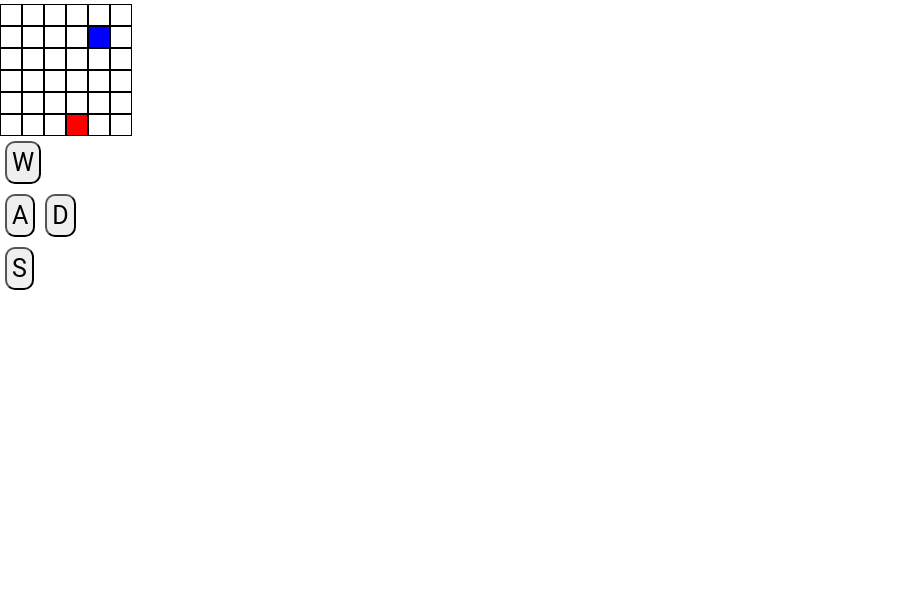
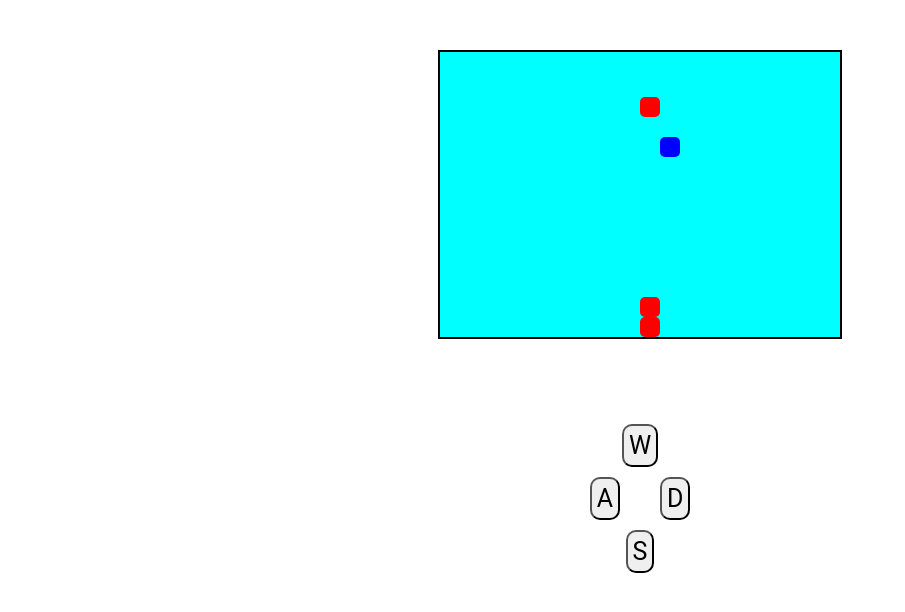
Before and after one commit to Nathan8bits/GameLitleSnake, a plain HTML site: page index.html in a window 1280 px wide. Shown: the whole page, without its empty margins (0-905 px from the left). Drawn offline with Linux system fonts and the light colour scheme.

```diff
--- a/css/style.css
+++ b/css/style.css
@@ -4,10 +4,6 @@
     font-family: 'roboto', sans-serif;
 }
 
-table {
-    font-size: x-large;
-
-}
 
 button {
     padding: 5px;
@@ -16,18 +12,39 @@ button {
     border-radius: 10px;
 }
 
-.btnAS {
+.centralizar {
     display: flex;
-    flex-direction: row;
+    justify-content: center;
+    align-items: center;
 }
+
+.btnA {
+    margin-right: 20px;
+}
+
+.btnD {
+    margin-left: 20px;
+}
+
+.controle {
+    padding: 30px;
+}
+
 
 table{
     border-collapse: collapse;
+    border: 2px solid black;
 }
 
 td{
-    border: 0.1px solid black;
     padding: 10px;
+}
+
+section {
+    background-color: aqua;
+    width: 400px;
+    margin: 50px;
+    border: 2px solid black;
 }
 
 .pause {
@@ -44,7 +61,9 @@ td{
 
 .vida{
     background-color: red;
+    border-radius: 5px;
 }
 .blue{
     background-color: blue;
+    border-radius: 5px;
 }
--- a/index.html
+++ b/index.html
@@ -11,17 +11,24 @@
     <script src="./js/main.js" defer></script>
 </head>
 <body>
-    <section class="game">
+    <div class="centralizar">
+        <section class="game">
 
-    </section>
+        </section>
+    </div>
 
     <div class="controle">
-        <button class="btnW">W</button>
-        <div class="btnAS">
+        <div class="centralizar">
+            <button class="btnW">W</button>
+        </div>
+        <div class="centralizar">
             <button class="btnA">A</button>
             <button class="btnD">D</button>
         </div>
-        <button class="btnS">S</button>
+        <div class="centralizar">
+            <button class="btnS">S</button>
+        </div>
     </div>
+
 </body>
 </html>
--- a/js/main.js
+++ b/js/main.js
@@ -1,5 +1,5 @@
-let tamY = 6;//colunas
-let tamX = 6; //linhas, colunas  10, 6
+let tamY = 20;//colunas
+let tamX = 14; //linhas, colunas  10, 6
 //let matriz = new Array(tamX);//colunas
 
 //variavel de controle
@@ -16,24 +16,6 @@ for (let index = 0; index < tamCobra; index++) {
     cobra[index] = new Array(2);
 }
 
-cobra[0][0] = parseInt(tamY/2);//y
-cobra[0][1] = 1;//x
-cobra[1][0] = parseInt(tamY/2);
-cobra[1][1] = 0;
-cobra[2][0] = parseInt(tamY/2) ;
-cobra[2][1] = 0;
-console.log(cobra);
-
-//adicionando nova parte
-/*
-let newParte = [2]
-newParte[0] = 1;
-newParte[1] = 2;
-
-cobra.push(newParte)
-*/
-
-
 //variavies do html
 const game = document.querySelector(".game");
 criarTabuleiro();
@@ -41,156 +23,98 @@ let celulaTd = document.querySelectorAll(".celulaTd");
 //celulaTd[x*tamY + y].setAttribute("class", "vida");
 //celulaTd[x*tamY + y].classList.remove("vida");
 
+//main
+(() => {
+    cobra[0][0] = parseInt(tamY/2);//y
+    cobra[0][1] = 2;//x
+    cobra[1][0] = parseInt(tamY/2);
+    cobra[1][1] = 1;
+    cobra[2][0] = parseInt(tamY/2) ;
+    cobra[2][1] = 0;
+    console.log(cobra);
 
-//main
-/*
-//iniciando o mapa
-for(let i = 0; i < tamX; i++) {
-    matriz[i] = new Array(tamY)
-
-    for(let j=0; j<tamY; j++) {
-        matriz[i][j] = ' ';//preenchendo o mapa
-    }
-}*/
-
-
-//console.log(matriz)
-//console.log(cobra);
     console.log(ultimaTecla);
-
     posicionarCobra();
     gerarComida();
     posicionarComida();
-proxFrame();
 
-
-function movCima() {
-    if(ultimaTecla === 'a' || ultimaTecla === 'd') {
-        ultimaTecla = 'w';
-        proxFrame()
-        console.log(ultimaTecla);
-    }
-}
-
-function movBaixo() {
-    if(ultimaTecla == 'a' || ultimaTecla == 'd') {
-        ultimaTecla = 's';
-        proxFrame()
-        console.log(ultimaTecla);
-    }
-}
-
-function movEsquerda() {
-    if(ultimaTecla === 'w' || ultimaTecla === 's') {
-        ultimaTecla = 'a';
-        proxFrame()
-        console.log(ultimaTecla);
-    }
-}
-
-function movDireita() {
-    if(ultimaTecla === 'w' || ultimaTecla === 's') {
-        ultimaTecla = 'd';
-        proxFrame()
-        console.log(ultimaTecla);
-    }
-}
-
-const btnW = document.querySelector(".btnW");
-btnW.addEventListener("click", movCima);
-
-const btnS = document.querySelector(".btnS");
-btnS.addEventListener("click", movBaixo);
-
-const btnA = document.querySelector(".btnA");
-btnA.addEventListener("click", movEsquerda);
-
-const btnD = document.querySelector(".btnD");
-btnD.addEventListener("click", movDireita);
-
-document.addEventListener('keypress', function(event) {
-    if (event.key === 'w') {
-      // Ações a serem executadas quando o Enter for pressionado
-        movCima();
-        console.log("cima");
-    }
-  });
-
-document.addEventListener('keypress', function(event) {
-    if (event.key === 'a') {
-      // Ações a serem executadas quando o Enter for pressionado
-         movEsquerda();
-        console.log("esquerda");
-    }
-  });
-
-document.addEventListener('keypress', function(event) {
-    if (event.key === 'd') {
-      // Ações a serem executadas quando o Enter for pressionado
-        movDireita();
-        console.log("direita");
-    }
-  });
-
-document.addEventListener('keypress', function(event) {
-    if (event.key === 's') {
-      // Ações a serem executadas quando o Enter for pressionado
-      movBaixo();
-      console.log("baixo");
-    }
-  });
-
+})()
 
 setInterval(() => {
     //console.log(`run: ${run}`)
     if(run) {
         console.log(`run: ${run}`);
         proxFrame();
-        console.log("frame");
+        //console.log("frame");
     }
-}, 1000);
+}, 200);
 
 
 function proxFrame()
 {
     if(run) {
-        console.log("proxFrame")
+        console.log("proxFrame")/
         console.log(`tamX: ${tamX}, tamY: ${tamY}. tamCobra: ${tamCobra}, cabeça: ${cobra[0][0]}, ${cobra[0][1]} ultima parte: ${cobra[tamCobra-1][0]}, ${cobra[tamCobra-1][1]}`);
         //console.log(`run: ${run}`);
 
+        direcao();
+
+        //console.log(cobra[0][1])
+
+
+        if( cobra[0][0] >= 0
+            && cobra[0][0] < tamY
+            && cobra[0][1] >= 0
+            && cobra[0][1] < tamX
+            && !verificarColisaoSelf(cobra[0])
+            ) {
+
                 celulaTd[cobra[tamCobra-1][1]*tamY + cobra[tamCobra-1][0]].classList.remove("vida");
-
                 for(let i = tamCobra - 1; i > 0; i--) {
                     cobra[i][0] = cobra[i-1][0];
                     cobra[i][1] = cobra[i-1][1];
                 }
+                posicionarCobra();
 
-        direcao();
-        posicionarCobra();
+            } else {
+                run = false;
+                console.log("PAREDE")
+            }
+
             colidiuComida();
-        //posicionarComida();
-
-        if( cobra[0][1] > tamX -1
-            || cobra[0][1] < 0
-            || cobra[0][0] > tamY - 1
-            || cobra[0][0] < 0
-            ) {
-
-                run = false;
-                console.log("PAREDE");
-                console.log(`run: ${run}`);
-        }
 
 
             //celulaTd[cobra[tamCobra-1][1]*tamY + cobra[tamCobra-1][0]].classList.remove("vida")
         //celulaTd[cobra[tamCobra-1][1]*tamY + cobra[tamCobra-1][0]].setAttribute("class", "blue")
 
-        console.log(`tamX: ${tamX}, tamY: ${tamY}. tamCobra: ${tamCobra}, cabeça: ${cobra[0][0]}, ${cobra[0][1]} ultima parte: ${cobra[tamCobra-1][0]}, ${cobra[tamCobra-1][1]}`);
+        //console.log(`tamX: ${tamX}, tamY: ${tamY}. tamCobra: ${tamCobra}, cabeça: ${cobra[0][0]}, ${cobra[0][1]} ultima parte: ${cobra[tamCobra-1][0]}, ${cobra[tamCobra-1][1]}`);
+    }
 }
 
+function verificarColisaoSelf(ponto) {
+    let colidiu = false;
 
+    for (let index = 1; index < tamCobra; index++) {
+        if(ponto[0] == cobra[index][0] && ponto[1] == cobra[index][1]) {
+            colidiu = true
+        }
     }
 
+    return colidiu;
+}
+
+function verifcarColisaoComida(ponto) {
+    let colidiu = false;
+
+    cobra.map((parte) => {
+        if( parte[0] == ponto[0]
+            && parte[1] == ponto[1]) {
+            colidiu = true;
+        }
+    })
+
+    return colidiu;
+}
 
 function colidiuComida() {
 
@@ -198,10 +122,17 @@ function colidiuComida() {
         //adicionando nova parte
         console.log("comeu");
         celulaTd[comida[1]*tamY + comida[0]].classList.remove("blue")
+        //celulaTd[comida[1]*tamY + comida[0]].classList.add("vida")
 
         cobra[0][0] = comida[0];
         cobra[0][1] = comida[1];
+
+        if(tamCobra <= tamX*tamY) {
             gerarComida();
+        }
+        else if (tamCobra == tamX*tamY) {
+            console.log("vc venceu")
+        }
 
         let newParte = [2];
         cobra.push(newParte);
@@ -213,38 +144,25 @@ function colidiuComida() {
            cobra[i][0] = cobra[i-1][0];
            cobra[i][1] = cobra[i-1][1];
         }
-
     }
-    //return colizao;
 }
 
 function gerarComida() {
-    let pontoValido = false;
-    let x;
-    let y;
+    let ponto = new Array(2);
+    ponto[0] = Math.floor(Math.random() *(tamY-1));
+    ponto[1] = Math.floor(Math.random() * (tamX - 1));
 
-    while(!pontoValido) {
-        x = Math.floor(Math.random() *(tamY-1));
-        y = Math.floor(Math.random() * (tamX - 1));
-
-        console.log(`x: ${x}, y: ${y}`);
-
-        cobra.map((parte) => {
-            if(parte[0] != x && parte[1] != y) {
-                pontoValido = true;
-            }
-        })
-    }
-
-    comida[0] = x;
-    comida[1] = y;
-    posicionarComida()
-
+    console.log(`x: ${ponto[0]}, y: ${ponto[1]}`);
+    while(verifcarColisaoComida(ponto)) {
+        ponto[0] = Math.floor(Math.random() *(tamY-1));
+        ponto[1] = Math.floor(Math.random() * (tamX - 1));
     }
 
 
-//Math.floor((Math.random() * (max - min)) + min)
-
+    comida[0] = ponto[0];
+    comida[1] = ponto[1];
+    posicionarComida()
+}
 
 function direcao() {
     switch (ultimaTecla)
--- a/js/mapa.js
+++ b/js/mapa.js
@@ -1,3 +1,48 @@
+const btnW = document.querySelector(".btnW");
+btnW.addEventListener("click", movCima);
+
+const btnS = document.querySelector(".btnS");
+btnS.addEventListener("click", movBaixo);
+
+const btnA = document.querySelector(".btnA");
+btnA.addEventListener("click", movEsquerda);
+
+const btnD = document.querySelector(".btnD");
+btnD.addEventListener("click", movDireita);
+
+document.addEventListener('keypress', function(event) {
+    if (event.key === 'w') {
+      // Ações a serem executadas quando o Enter for pressionado
+        movCima();
+        console.log("cima");
+    }
+  });
+
+document.addEventListener('keypress', function(event) {
+    if (event.key === 'a') {
+      // Ações a serem executadas quando o Enter for pressionado
+         movEsquerda();
+        console.log("esquerda");
+    }
+  });
+
+document.addEventListener('keypress', function(event) {
+    if (event.key === 'd') {
+      // Ações a serem executadas quando o Enter for pressionado
+        movDireita();
+        console.log("direita");
+    }
+  });
+
+document.addEventListener('keypress', function(event) {
+    if (event.key === 's') {
+      // Ações a serem executadas quando o Enter for pressionado
+      movBaixo();
+      console.log("baixo");
+    }
+  });
+
+
 //cria tabuleiro
 function criarTabuleiro() {
     //const componentRoot = document.createElement("div");
@@ -35,3 +80,37 @@ function posicionarComida() {
         celulaTd[comida[1]*tamY + comida[0]].setAttribute("class", "blue");
     }
 }
+
+
+
+function movCima() {
+    if(ultimaTecla === 'a' || ultimaTecla === 'd') {
+        ultimaTecla = 'w';
+        proxFrame()
+        console.log(ultimaTecla);
+    }
+}
+
+function movBaixo() {
+    if(ultimaTecla == 'a' || ultimaTecla == 'd') {
+        ultimaTecla = 's';
+        proxFrame()
+        console.log(ultimaTecla);
+    }
+}
+
+function movEsquerda() {
+    if(ultimaTecla === 'w' || ultimaTecla === 's') {
+        ultimaTecla = 'a';
+        proxFrame()
+        console.log(ultimaTecla);
+    }
+}
+
+function movDireita() {
+    if(ultimaTecla === 'w' || ultimaTecla === 's') {
+        ultimaTecla = 'd';
+        proxFrame()
+        console.log(ultimaTecla);
+    }
+}
```
Lines whose indentation alone changed are shown as unchanged.
